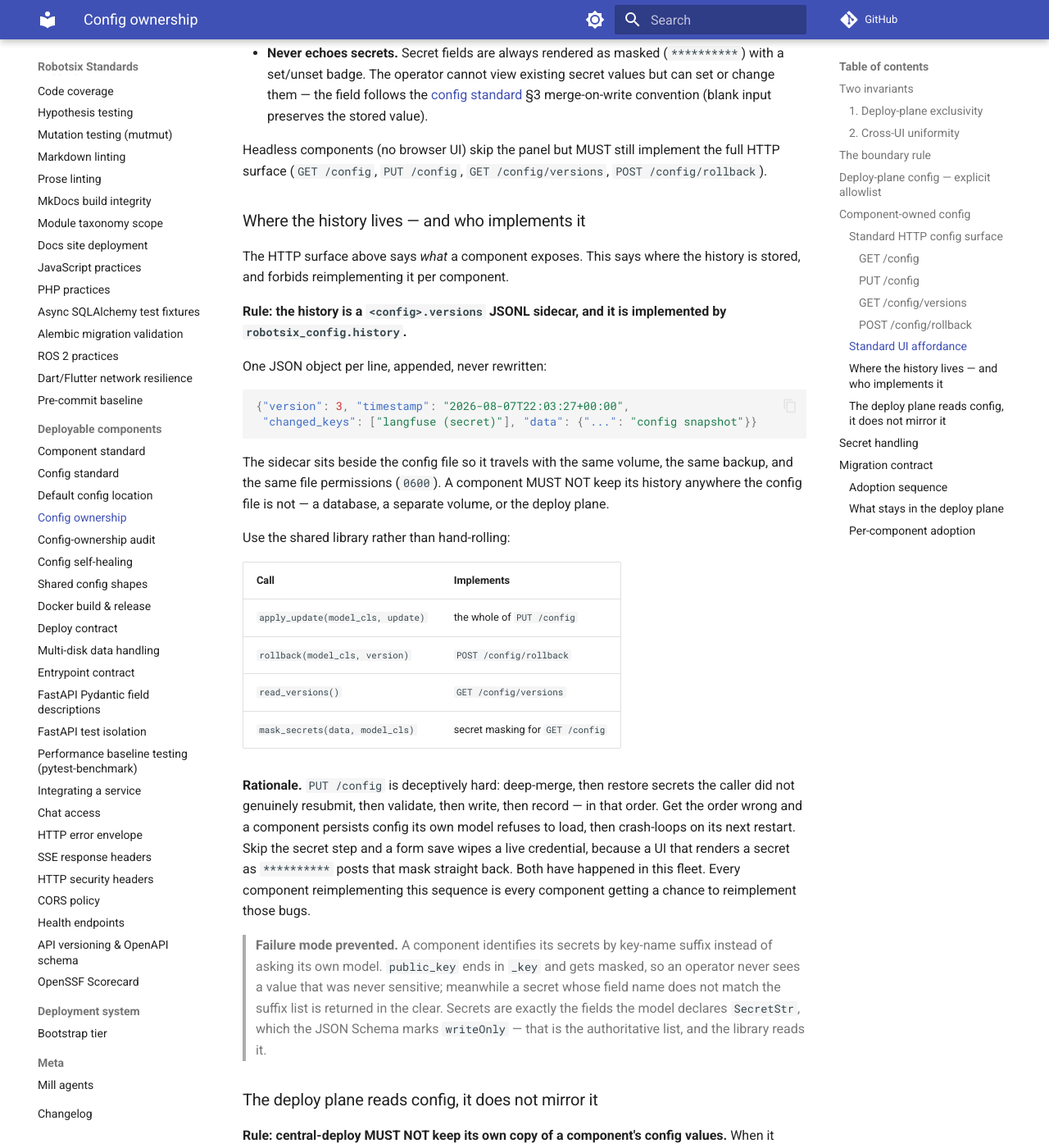
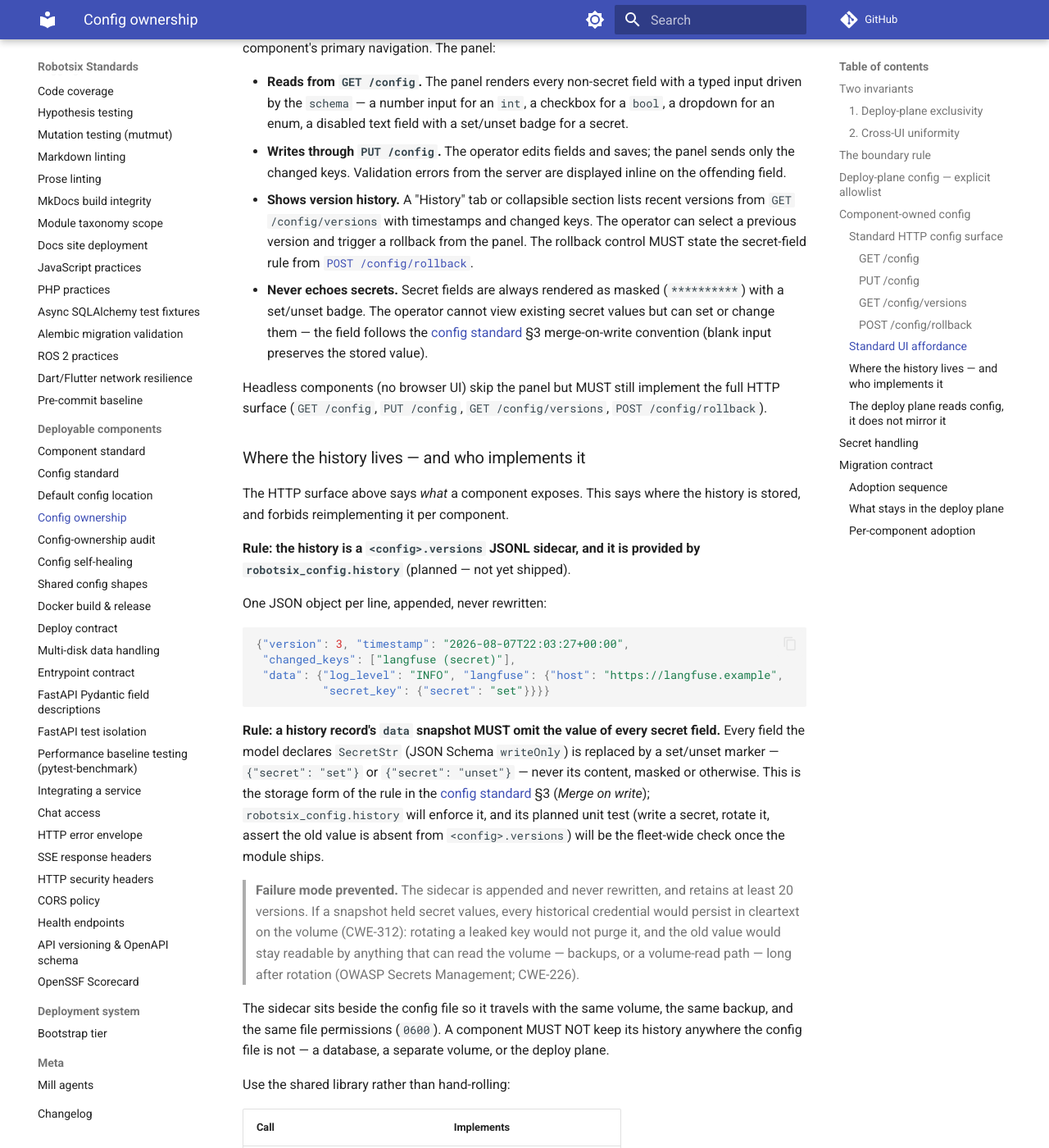
Before and after one commit to damien-robotsix/robotsix-standards, an MkDocs documentation site: the page built from docs/config-ownership.md, in a window 1280 px wide and 1400 px high, scrolled down 5334 px. Shown: the whole window at 82% size. Built offline with MkDocs 1.6.1 and Material for MkDocs 9.7.7, drawn with Linux system fonts in a browser that asks for light colours; comment, search, counter and statistics services are not loaded; some of the changed text lies outside the part shown.

Commit message:
chore: config-ownership: the version-history sidecar stores full config snapshots, which contradicts the 'secrets never stored in history' rule stated three times (20261026T053152Z-config-ownership-the-version-history-sid-8aa8) (#431)
* mill: 20261026T053152Z-config-ownership-the-version-history-sid-8aa8 resume-preserve WIP [WIP]

* chore: config-ownership: the version-history sidecar stores full config snapshots, which contradicts the 'secrets never stored in history' rule stated three times (20261026T053152Z-config-ownership-the-version-history-sid-8aa8)

* ci: auto-fix MD051 link fragment in config-ownership

Co-Authored-By: Claude Opus 5.5 <noreply@anthropic.com>

---------

Co-authored-by: robotsix-mill <mill@robotsix.local>
Co-authored-by: Claude Opus 5.5 <noreply@anthropic.com>

````diff
--- a/docs/config-ownership.md
+++ b/docs/config-ownership.md
@@ -218,6 +218,21 @@ component MUST validate the rolled-back config before applying it.
 - If the target version's config fails validation against the current
   pydantic model (e.g. a field was added since that version was written),
   the component MUST return `422` and MUST NOT apply the rollback.
+- **Secrets are never rolled back.** History stores no secret values (see
+  [Where the history lives](#where-the-history-lives-and-who-implements-it)),
+  so rollback restores every non-secret field from the target version and
+  **keeps the current stored value of every secret field** — even if the
+  secret was rotated, set or unset after the target version. To revert a
+  credential, the operator re-enters it through `PUT /config`.
+  Before validation, the component MUST replace each set/unset marker in the
+  target snapshot (`{"secret": "set"}` or `{"secret": "unset"}`) with the
+  current stored value of that secret field. A marker is not a valid
+  `SecretStr` value, so validating it unreplaced would return `422` on every
+  rollback to a version that held a secret.
+  *Failure mode prevented:* an operator rolls back across a credential
+  rotation expecting the old credential to return; without a stated rule,
+  implementations would diverge between silently keeping, blanking or
+  failing on the secret.
 
 ### Standard UI affordance
 
@@ -234,7 +249,8 @@ reachable from the component's primary navigation. The panel:
 - **Shows version history.** A "History" tab or collapsible section lists
   recent versions from `GET /config/versions` with timestamps and changed
   keys. The operator can select a previous version and trigger a rollback
-  from the panel.
+  from the panel. The rollback control MUST state the secret-field rule from
+  [`POST /config/rollback`](#post-configrollback).
 - **Never echoes secrets.** Secret fields are always rendered as masked
   (`**********`) with a set/unset badge. The operator cannot view existing
   secret values but can set or change them — the field follows the
@@ -245,20 +261,39 @@ Headless components (no browser UI) skip the panel but MUST still implement
 the full HTTP surface (`GET /config`, `PUT /config`, `GET /config/versions`,
 `POST /config/rollback`).
 
-### Where the history lives — and who implements it
+### Where the history lives — and who implements it {#where-the-history-lives-and-who-implements-it}
 
 The HTTP surface above says *what* a component exposes. This says where the
 history is stored, and forbids reimplementing it per component.
 
 **Rule: the history is a `<config>.versions` JSONL sidecar, and it is
-implemented by `robotsix_config.history`.**
+provided by `robotsix_config.history`** (planned — not yet shipped).
 
 One JSON object per line, appended, never rewritten:
 
 ```json
 {"version": 3, "timestamp": "2026-08-07T22:03:27+00:00",
- "changed_keys": ["langfuse (secret)"], "data": {"...": "config snapshot"}}
+ "changed_keys": ["langfuse (secret)"],
+ "data": {"log_level": "INFO", "langfuse": {"host": "https://langfuse.example",
+          "secret_key": {"secret": "set"}}}}
 ```
+
+**Rule: a history record's `data` snapshot MUST omit the value of every
+secret field.** Every field the model declares `SecretStr` (JSON Schema
+`writeOnly`) is replaced by a set/unset marker — `{"secret": "set"}` or
+`{"secret": "unset"}` — never its content, masked or otherwise. This is the
+storage form of the rule in the [config standard](config-standard.md) §3
+(*Merge on write*); `robotsix_config.history` will enforce it, and its planned unit test
+(write a secret, rotate it, assert the old value is absent from
+`<config>.versions`) will be the fleet-wide check once the module ships.
+
+> **Failure mode prevented.** The sidecar is appended and never rewritten,
+> and retains at least 20 versions. If a snapshot held secret values, every
+> historical credential would persist in cleartext on the volume (CWE-312):
+> rotating a leaked key would not purge it, and the old value would stay
+> readable by anything that can read the volume — backups, or a
+> volume-read path — long after rotation (OWASP Secrets Management;
+> CWE-226).
 
 The sidecar sits beside the config file so it travels with the same volume,
 the same backup, and the same file permissions (`0600`). A component MUST
@@ -352,9 +387,10 @@ as they affect the component's HTTP surface and the deploy-plane UI.
   submitted, non-blank secret key overwrites the stored secret. This is the
   same partial-update semantics as for all other fields, per the
   [config standard](config-standard.md) §3.
-- **Version history never stores secret values.** When a secret changes, the
-  version record notes that the key changed but stores nothing about the
-  value.
+- **Version history never stores secret values.** The storage form is set
+  out in [Where the history lives](#where-the-history-lives-and-who-implements-it);
+  rollback behaviour for secret fields is set out in
+  [`POST /config/rollback`](#post-configrollback).
 - **The deploy-plane UI masks secrets server-side.** The central-deploy
   config form renders `writeOnly` fields as masked (password) inputs with a
   set/unset badge and never echoes stored secret values back to the browser.
````
Also changed, not shown: docs/config-standard.md (+11 -5 lines), docs/security-posture.md (+1 -0 lines).
